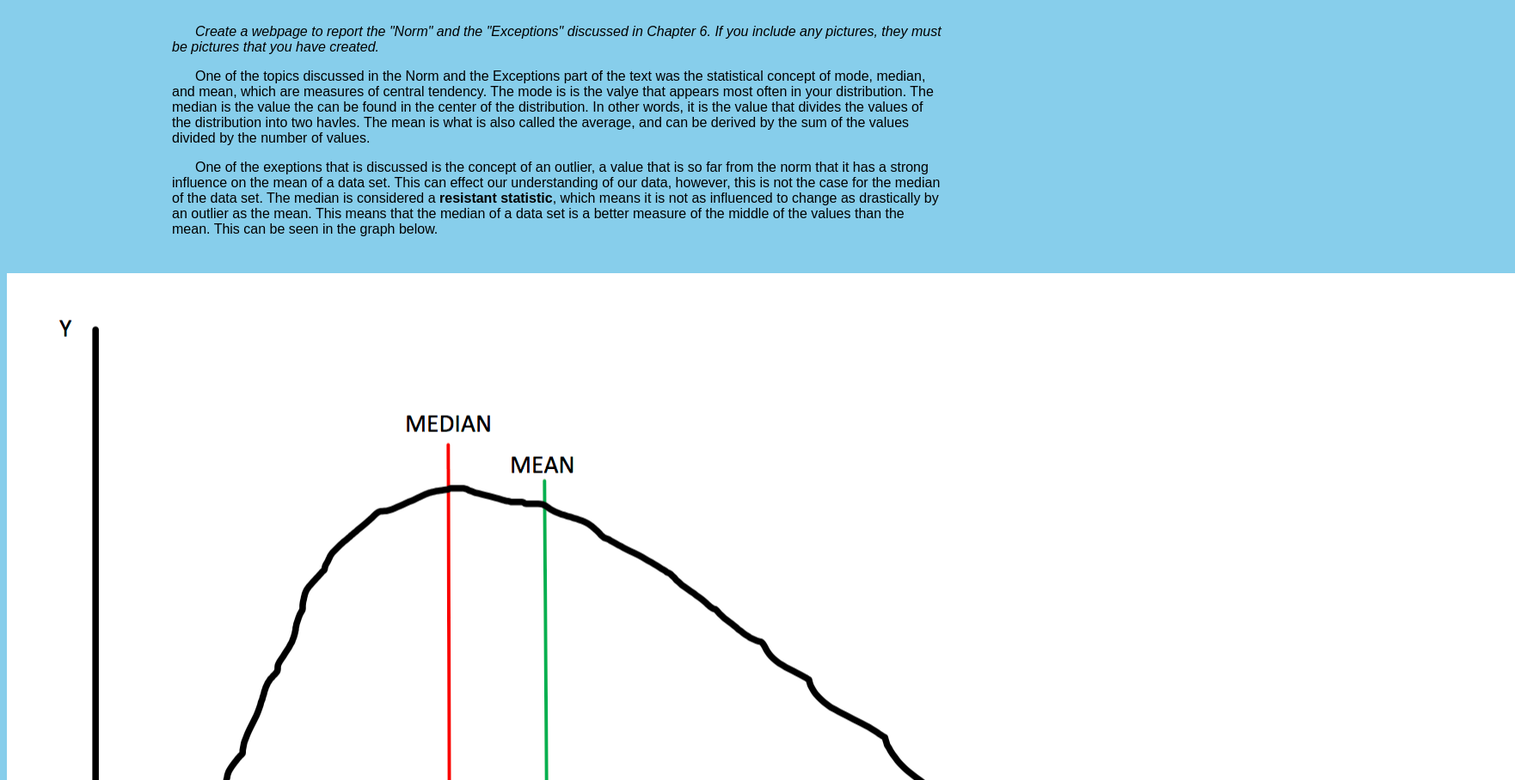
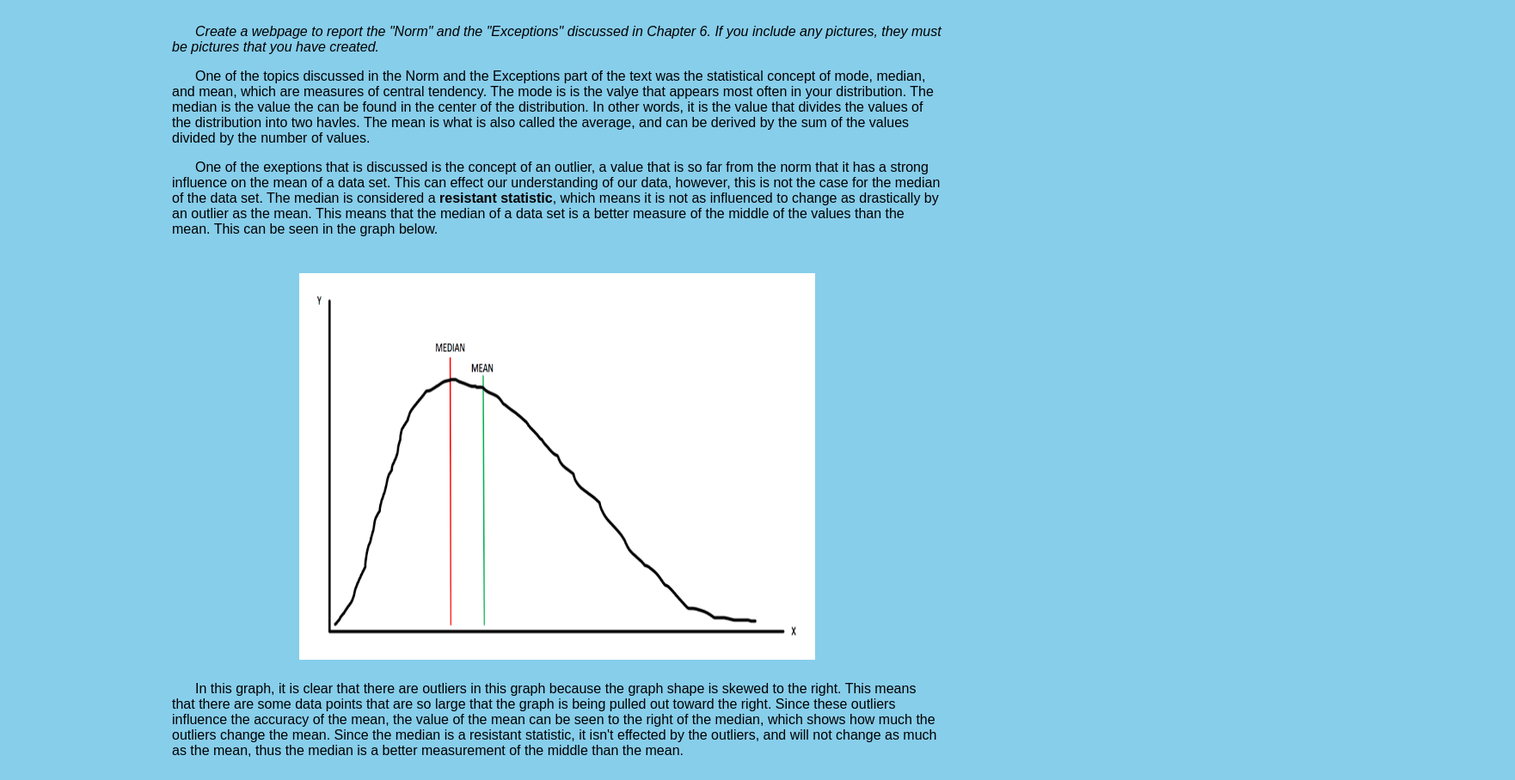
Before and after one commit to isaiaharroyo/CSC_160_meaningful_hw, a plain HTML site: page index.html in a window 1280 px wide. Shown: the part 97-1005 px from the top of the page at 86% size, 1762 px wide, since content can reach past the window. Drawn offline with Linux system fonts and the light colour scheme.

Commit message:
Update index.html

```diff
--- a/index.html
+++ b/index.html
@@ -73,7 +73,7 @@
         <p>One of the exeptions that is discussed is the concept of an outlier, a value that is so far from the norm that it has a strong influence on the mean of a data set. This can effect our understanding of our data, however, this is not the case for the median of the data set. The median is considered a <b>resistant statistic</b>, which means it is not as influenced to change as drastically by an outlier as the mean. This means that the median of a data set is a better measure of the middle of the values than the mean. This can be seen in the graph below.</p>
         </div>
 
-        <img src = "images/GRaph.png" />
+        <img src = "images/GRaph.png" width = "600" height = "450"/>
 
         <div>
         <p>In this graph, it is clear that there are outliers in this graph because the graph shape is skewed to the right. This means that there are some data points that are so large that the graph is being pulled out toward the right. Since these outliers influence the accuracy of the mean, the value of the mean can be seen to the right of the median, which shows how much the outliers change the mean. Since the median is a resistant statistic, it isn't effected by the outliers, and will not change as much as the mean, thus the median is a better measurement of the middle than the mean.</p>
```
